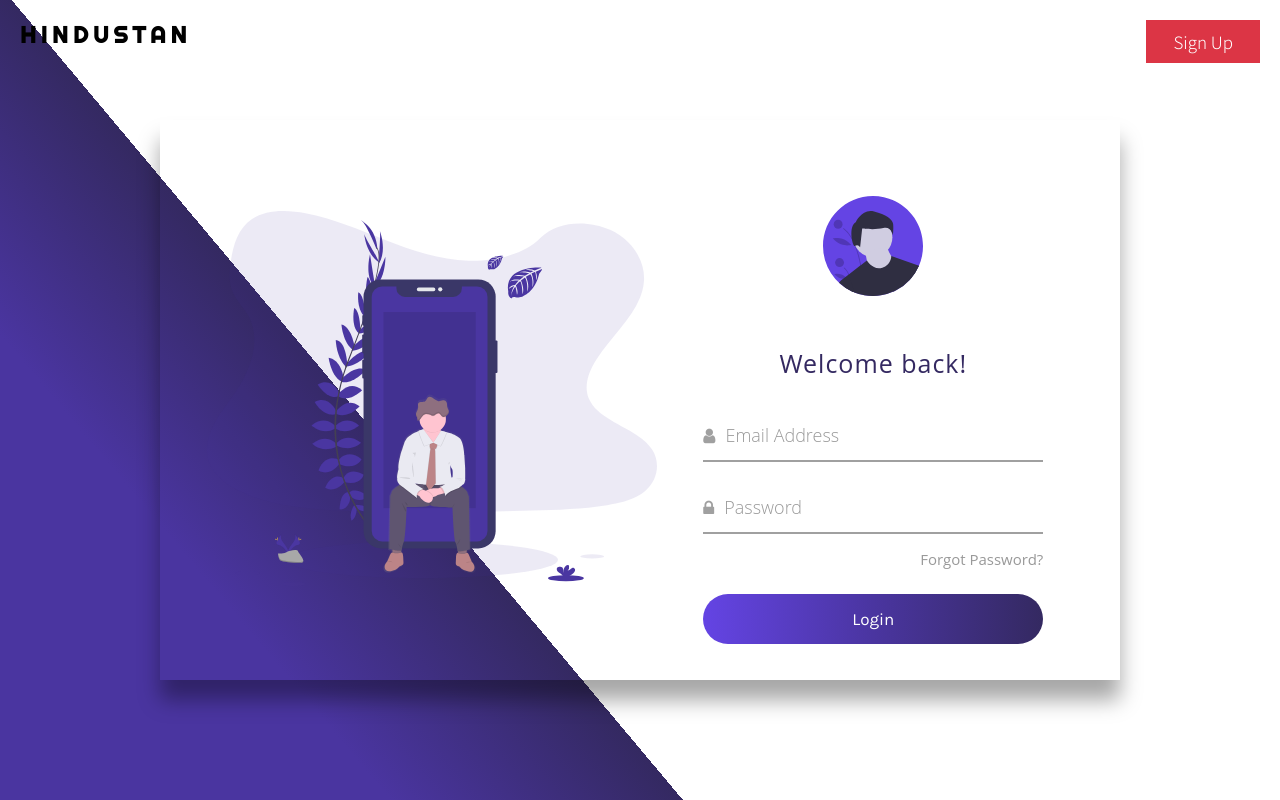
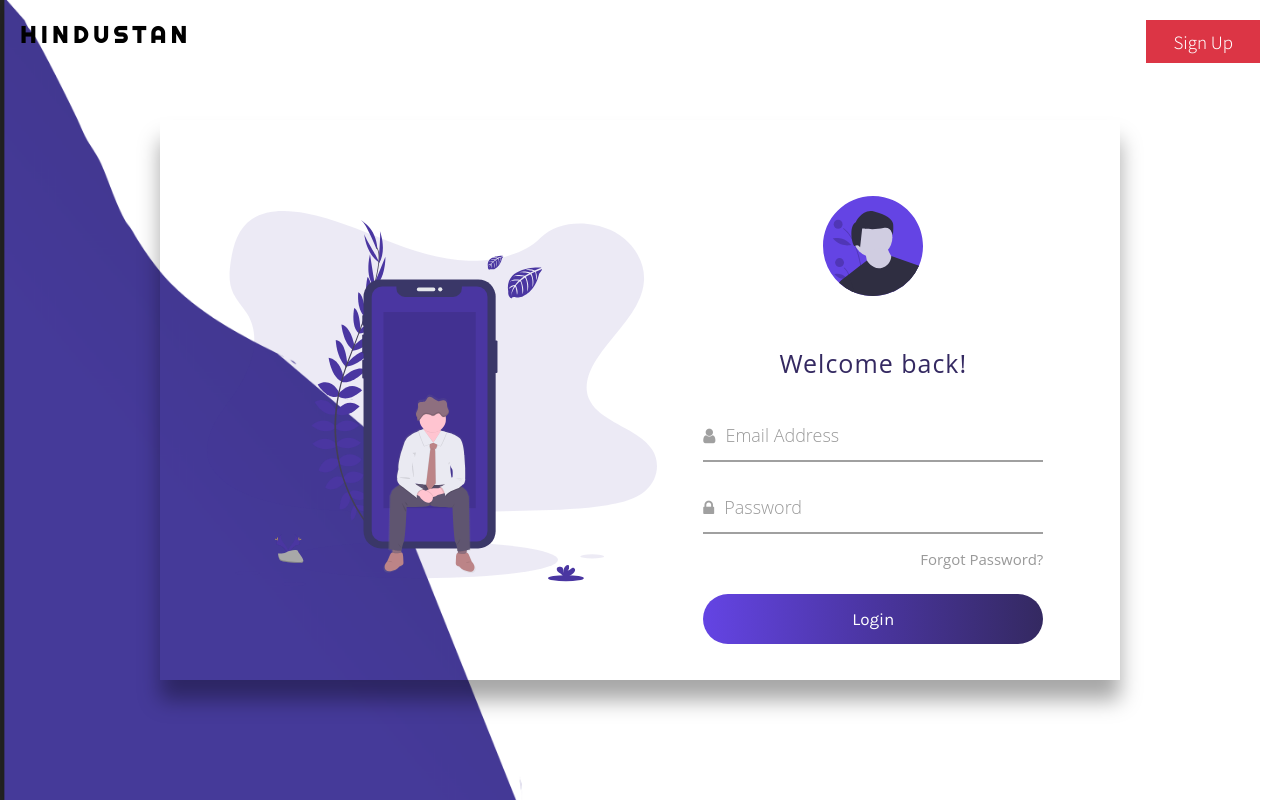
Before and after one commit to er-parag91/Community-Web-App, a React app: page /auth/dashboard in a window 1280 px wide. Built offline with nearby package versions, Linux system fonts and the light colour scheme.

Commit message:
refactored old login page

```diff
--- a/src/Components/Auth/Auth.jsx
+++ b/src/Components/Auth/Auth.jsx
@@ -212,7 +212,7 @@ componentDidMount() {
             </div>
             )}
             <div>
-              <span role="button" tabIndex={0} className="heading-tertiary login-signup__toggle" onClick={this.loginTypeHandler} onKeyDown={this.loginTypeHandler}>
+              <span role="button" tabIndex={0} className="heading-tertiary login-signup__toggle" style={{ marginBottom: '3rem', fontSize: '1.5rem' }} onClick={this.loginTypeHandler} onKeyDown={this.loginTypeHandler}>
                 {isLoggingIn ? 'New User? Tap to Sign Up' : 'Registered User? Tap to Log in'}
               </span>
             </div>
--- a/src/Components/Auth/Login.jsx
+++ b/src/Components/Auth/Login.jsx
@@ -45,7 +45,7 @@ const Login = (props) => {
           alignItems="center"
           className="login__right--signup-form"
         >
-          <span className="heading-secondary">Welcome back!</span>
+          <span className="heading-tertiary" style={{ marginBottom: '3rem', fontSize: '2.5rem' }}>Welcome back!</span>
           <InputField
             type="email"
             autoFocus
--- a/src/Components/Auth/SignUp.jsx
+++ b/src/Components/Auth/SignUp.jsx
@@ -39,7 +39,7 @@ const SignUp = (props) => {
           alignItems="center"
           className="login__right--signup-form"
         >
-          <span className="heading-secondary">sign-up</span>
+          <span className="heading-tertiary" style={{ marginBottom: '3rem', fontSize: '2.5rem' }}>Sign-up</span>
           <Grid container spacing={1}>
             <Grid item xs={6} sm={6}>
               <InputField
--- a/src/Components/Auth2/Auth2.scss
+++ b/src/Components/Auth2/Auth2.scss
@@ -1,7 +1,8 @@
 .Auth {
     width: 100vw;
     height: 100vh;
-    background: linear-gradient(50deg, var(--color-Primary-light) 20%, var(--color-Primary-dark) 35%, var(--color-white)35%);
+    background-image: url('../../assets/images/purple-back.png');
+    background-size: cover;
 }
 
 .Auth__Container {
```
Also changed, not shown: src/assets/images/purple-back.png (added).
